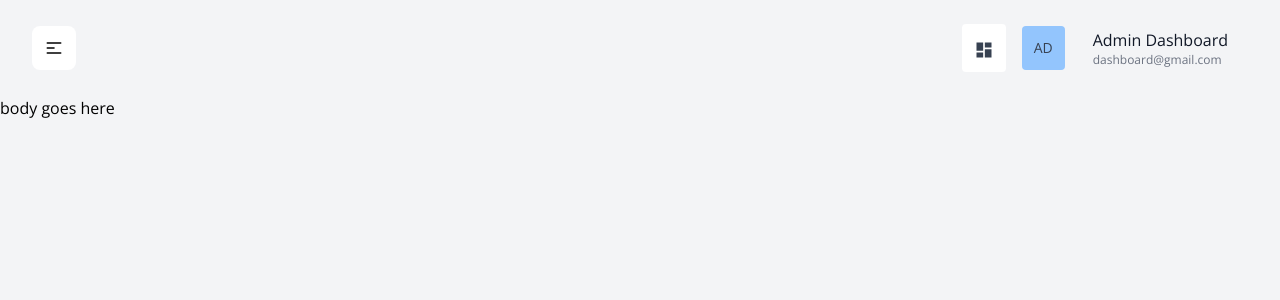
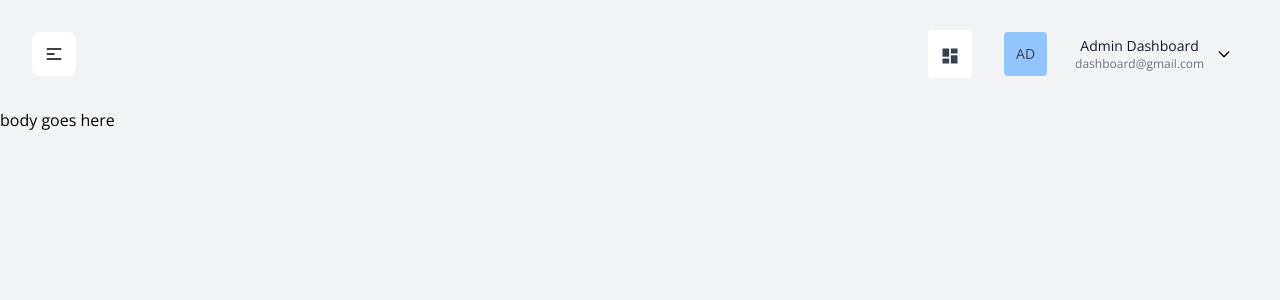
Before and after one commit to tatendabakozw/tailwind-dashboard, a React (Create React App) app: page / in a window 1280 px wide. Shown: the top 300 px of the page. Built offline with nearby package versions, Linux system fonts and the light colour scheme.

Commit message:
dashboard done

```diff
--- a/package.json
+++ b/package.json
@@ -4,6 +4,7 @@
   "private": true,
   "dependencies": {
     "@craco/craco": "^6.2.0",
+    "@headlessui/react": "^1.3.0",
     "@heroicons/react": "^1.0.1",
     "@material-ui/core": "^4.12.1",
     "@material-ui/icons": "^4.11.2",
--- /dev/null
+++ b/src/components/Select.jsx
@@ -0,0 +1,46 @@
+import { Menu, Transition } from '@headlessui/react'
+import { Fragment } from 'react'
+
+export default function Select({title,options}) {
+  return (
+    <div className="z-0">
+      <Menu as="div" className="relative inline-block text-left">
+        <div>
+          <Menu.Button className="inline-flex justify-center w-full px-4 py-2 text-sm font-medium ">
+            {title}
+          </Menu.Button>
+        </div>
+        <Transition
+          as={Fragment}
+          enter="transition ease-out duration-100"
+          enterFrom="transform opacity-0 scale-95"
+          enterTo="transform opacity-100 scale-100"
+          leave="transition ease-in duration-75"
+          leaveFrom="transform opacity-100 scale-100"
+          leaveTo="transform opacity-0 scale-95"
+        >
+          <Menu.Items className="absolute right-0 w-56 mt-2 origin-top-right bg-white divide-y divide-gray-100 rounded-md shadow-lg ring-1 ring-black ring-opacity-5 focus:outline-none">
+            <div className="px-1 py-1 ">
+              <Menu.Item>
+                {({ active }) => (
+                  <button className={`${'hover:bg-gray-100 text-gray-900 '} group flex rounded-md items-center w-full px-2 py-2 text-sm`}>
+                    Account
+                  </button>
+                )}
+              </Menu.Item>
+              <div className="border-b border-gray-200 my-2"></div>
+              <Menu.Item>
+                {({ active }) => (
+                  <button className={`${'hover:bg-gray-100 text-gray-900 '} group flex rounded-md items-center w-full px-2 py-2 text-sm`}>
+                    Logout
+                  </button>
+                )}
+              </Menu.Item>
+            </div>
+
+          </Menu.Items>
+        </Transition>
+      </Menu>
+    </div>
+  )
+}
--- a/src/layout/DashboardLayout.jsx
+++ b/src/layout/DashboardLayout.jsx
@@ -9,10 +9,10 @@ function DashboardLayout({children}) {
 
     return (
         <div className={`${view === "on" ? " grid-cols-6 " : "grid-cols-1 "} md:static absolute bg-gray-100 min-h-screen grid w-full`}>
-            <div className={`${view === "on" ? "w-5/6 " : "hidden"} transition duration-500 ease-in-out col-span-1 h-full bg-white top-0 left-0 md:static absolute md:w-full`}>
+            <div className={`${view === "on" ? "w-5/6 " : "hidden"} z-40 transition duration-500 ease-in-out col-span-1 h-full bg-white top-0 left-0 md:static absolute md:w-full`}>
                 <Sidebar />
             </div>
-            <div className={`body col-span-5 flex flex-col w-full`}>
+            <div className={`z-10 transition duration-500 ease-in-out col-span-5 flex flex-col w-full`}>
                 <div className="nav ">
                     <Navbar />
                 </div>
--- a/src/nav/Navbar.jsx
+++ b/src/nav/Navbar.jsx
@@ -1,7 +1,8 @@
 import React from 'react'
-import {MenuAlt1Icon} from '@heroicons/react/outline'
+import {MenuAlt1Icon, ChevronDownIcon} from '@heroicons/react/outline'
 import DashboardIcon from '@material-ui/icons/Dashboard';
 import { useStateValue } from '../StateContext/StateProvider';
+import Select from '../components/Select';
 
 function Navbar() {
     // eslint-disable-next-line
@@ -29,13 +30,18 @@ function Navbar() {
             <span className="bg-white p-3 rounded mx-2">
                 <DashboardIcon height={20} width={20} fontSize="small" className="text-gray-700" />
             </span>
+            <Select
+                title={(<span className="flex flex-row items-center cursor-pointer">
                             <span className="bg-blue-300 p-3 rounded mx-2">
                                 <p className="text-gray-700 text-sm">AD</p>
                             </span>
-            <div className="p-3 rounded mx-2 md:flex hidden flex-col">
+                            <div className="p-3 rounded ml-2 md:flex hidden flex-col">
                                 <p className="text-gray-900">Admin Dashboard</p>
                                 <p className="text-xs text-gray-500">dashboard@gmail.com</p>
                             </div>
+                            <ChevronDownIcon height={16} width={16} />
+                        </span>)}
+            />
         </nav>
 
     )
--- a/src/nav/Sidebar.jsx
+++ b/src/nav/Sidebar.jsx
@@ -1,4 +1,4 @@
-import React, { useState } from 'react'
+import React from 'react'
 import {ClipboardListIcon,  ChevronDoubleLeftIcon, XIcon} from '@heroicons/react/outline'
 import {useHistory, useLocation} from 'react-router-dom'
 import { useStateValue } from '../StateContext/StateProvider'
@@ -33,8 +33,8 @@ function Sidebar() {
     ]
 
     return (
-        <div className="bg-white">
-            <div className="flex flex-col">
+        <div className="z-50 transition duration-500 ease-in-out bg-white">
+            <div className="transition duration-500 ease-in-out flex flex-col">
                 <span onClick={setMobileSidebar} className="md:hidden flex flex-row items-center justify-between p-2 m-2 rounded-lg">
                     <ChevronDoubleLeftIcon height={24} width={24} className="text-gray-700" />
                     <XIcon height={24} width={24} className="text-gray-700" />
```
Also changed, not shown: 1 other file (tests, documents, lock files or other folders). Lines whose indentation alone changed are shown as unchanged.
